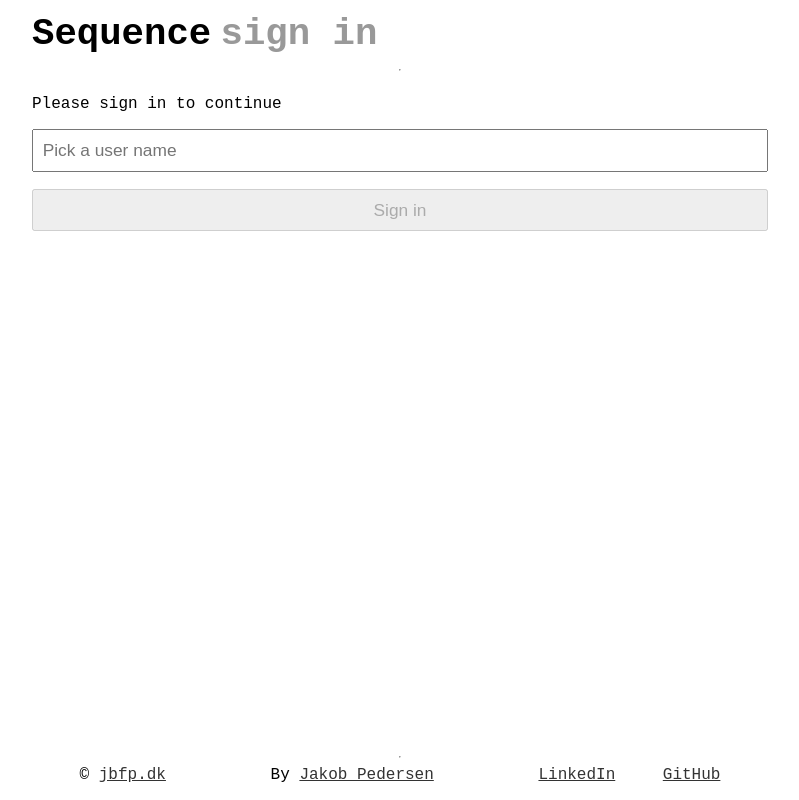
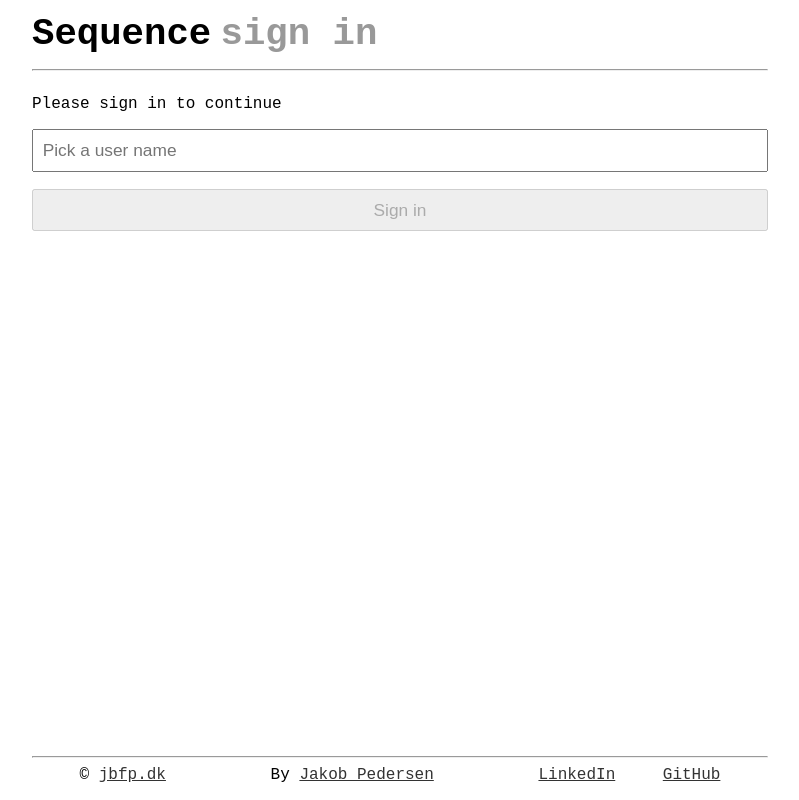
Before and after one commit to jbfp/seq_oc18_mirror, a React (Create React App) app in the folder src/Sequence.Api/wwwroot/: page /login in a window 1280 px wide. Shown: the whole page, without its empty margins (240-1039 px from the left). Built offline with nearby package versions, Linux system fonts and the light colour scheme; no server answers.

Commit message:
Fix corrupted <hr> in flex layout

```diff
--- a/src/Sequence.Api/wwwroot/src/Layout.css
+++ b/src/Sequence.Api/wwwroot/src/Layout.css
@@ -23,6 +23,11 @@ button {
     font-size: 13pt;
     padding: 0.5em;
     width: 100%;
+}
+
+hr {
+    margin-left: 0;
+    margin-right: 0;
 }
 
 .layout {
```
